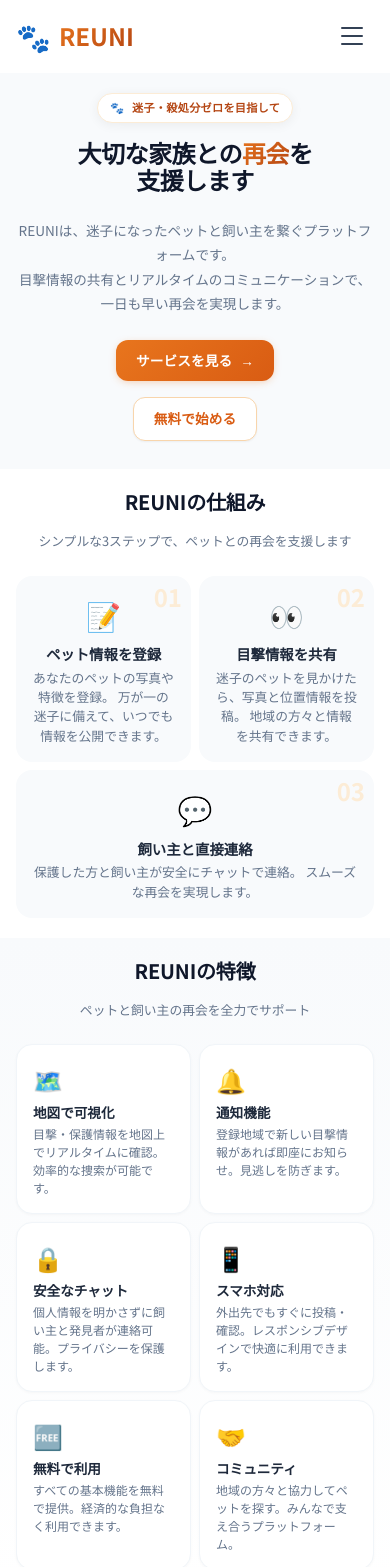
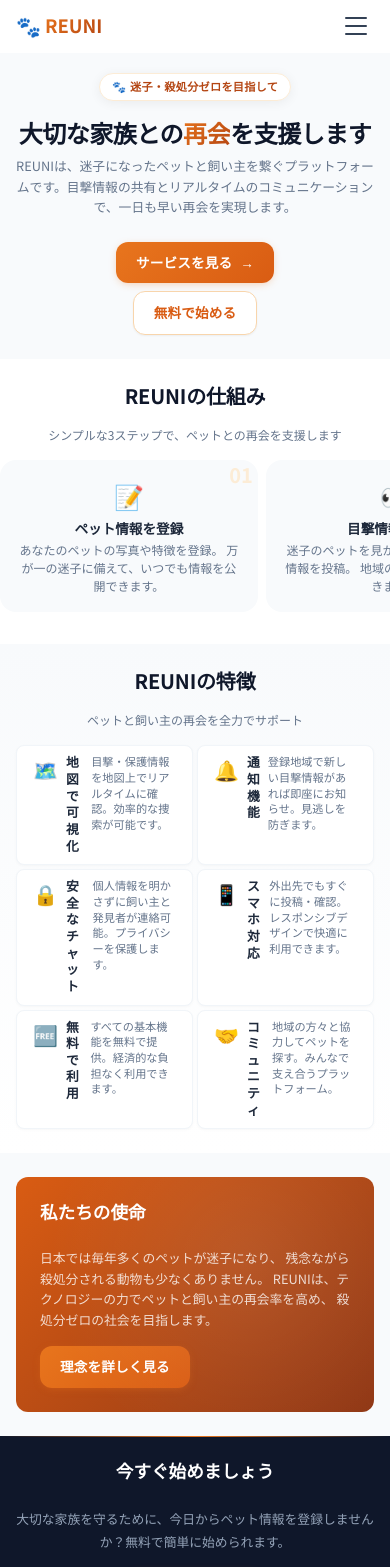
Before and after one commit to tsuga2486-boop/reuni, a Next.js app: page / in a window 390 px wide. Shown: the top 1567 px of the page. Built offline with nearby package versions, Linux system fonts and the light colour scheme; no server answers.

Commit message:
feat: mobile-first UI redesign - scroll carousels, icon list layout, hidden visuals

```diff
--- a/src/app/about/page.module.css
+++ b/src/app/about/page.module.css
@@ -507,62 +507,91 @@
     }
 }
 
-/* Mobile optimization */
+/* ===== Mobile-First Redesign ===== */
 @media (max-width: 767px) {
     .hero {
+        padding: var(--space-md) 0;
+    }
+
+    .heroSubtitle {
+        font-size: 0.75rem;
+    }
+
+    .story {
         padding: var(--space-lg) 0;
     }
 
-    .heroSubtitle {
+    .storyText p {
+        font-size: 0.75rem;
+        line-height: 1.6;
+    }
+
+    .storyVisual {
+        display: none;
+    }
+
+    /* バリューカード: アイコン横並び2列 */
+    .valuesSection {
+        padding: var(--space-lg) 0;
+    }
+
+    .valuesGrid {
+        grid-template-columns: repeat(2, 1fr);
+        gap: var(--space-xs);
+    }
+
+    .valueCard {
+        padding: var(--space-sm) var(--space-md);
+        display: flex;
+        flex-direction: row;
+        align-items: flex-start;
+        gap: var(--space-sm);
+    }
+
+    .valueIcon {
+        font-size: 1.25rem;
+        margin-bottom: 0;
+        flex-shrink: 0;
+    }
+
+    .valueCard h3 {
         font-size: 0.8rem;
     }
 
-    .story {
-        padding: var(--space-xl) 0;
+    .valueCard p {
+        font-size: 0.7rem;
+        line-height: 1.4;
     }
 
-    .storyText p {
+    /* チーム: コンパクト横並び */
+    .teamSection {
+        padding: var(--space-lg) 0;
+    }
+
+    .teamGrid {
+        grid-template-columns: repeat(2, 1fr);
+        gap: var(--space-xs);
+    }
+
+    .teamMember {
+        padding: var(--space-sm);
+        text-align: center;
+    }
+
+    .memberEmoji {
+        font-size: 1.5rem;
+    }
+
+    .teamMember h3 {
         font-size: 0.8rem;
     }
 
-    .storyVisual span {
-        font-size: 3rem;
-    }
-
-    /* バリューカードを2列に */
-    .valuesGrid {
-        grid-template-columns: repeat(2, 1fr);
-        gap: var(--space-sm);
-    }
-
-    .valueCard {
-        padding: var(--space-md);
-    }
-
-    .valueIcon {
-        font-size: 1.5rem;
-        margin-bottom: var(--space-xs);
-    }
-
-    .valueCard h3 {
-        font-size: 0.85rem;
-    }
-
-    .valueCard p {
-        font-size: 0.75rem;
-        line-height: 1.5;
-    }
-
-    .teamSection {
-        padding: var(--space-xl) 0;
-    }
-
-    .teamMember {
-        padding: var(--space-md);
+    .teamMember p {
+        font-size: 0.7rem;
     }
 
     .contactSection {
-        padding: var(--space-xl) 0;
+        padding: var(--space-lg) 0;
     }
 
     .contactCard {
@@ -570,14 +599,22 @@
     }
 
     .missionSection {
-        padding: var(--space-lg);
+        padding: var(--space-md);
+    }
+
+    .missionSection h2 {
+        font-size: 1rem;
+    }
+
+    .missionSection p {
+        font-size: 0.75rem;
     }
 
     .ctaSection {
-        padding: var(--space-xl) 0;
+        padding: var(--space-lg) 0;
     }
 
     .ctaContent>p {
-        font-size: 0.8rem;
+        font-size: 0.75rem;
     }
 }
--- a/src/app/page.module.css
+++ b/src/app/page.module.css
@@ -456,155 +456,218 @@
     border-color: var(--neutral-500);
 }
 
-/* Mobile optimization */
+/* ===== Mobile-First Redesign ===== */
 @media (max-width: 767px) {
+
+    /* --- Hero: コンパクトに --- */
     .hero {
         min-height: auto;
-        padding: var(--space-xl) 0 var(--space-2xl);
+        padding: var(--space-xl) 0 var(--space-lg);
     }
 
     .heroTitle {
         font-size: 1.5rem;
+        line-height: 1.3;
+        margin-bottom: var(--space-sm);
+    }
+
+    .heroTitle br {
+        display: none;
     }
 
     .heroDescription {
-        font-size: 0.85rem;
+        font-size: 0.8rem;
+        line-height: 1.6;
         margin-bottom: var(--space-lg);
+    }
+
+    .heroDescription br {
+        display: none;
     }
 
     .heroBadge {
         font-size: 0.7rem;
-        padding: 0.3rem 0.75rem;
+        padding: 0.25rem 0.75rem;
+        margin-bottom: var(--space-md);
+        gap: var(--space-xs);
+    }
+
+    .heroActions {
+        gap: var(--space-sm);
+    }
+
+    .heroActions .btn {
+        font-size: 0.8rem;
+        padding: 0.5rem 1rem;
+    }
+
+    /* --- Stats: 横一列 小さく --- */
+    .stats {
+        padding: var(--space-md) 0;
+        margin-top: -20px;
+    }
+
+    .statsGrid {
+        grid-template-columns: repeat(4, 1fr);
+        gap: var(--space-xs);
+    }
+
+    .statCard {
+        padding: var(--space-sm);
+        border-radius: var(--radius-md);
+    }
+
+    .statNumber {
+        font-size: 1rem;
+    }
+
+    .statLabel {
+        font-size: 0.6rem;
+    }
+
+    /* --- How It Works: 横スクロールカルーセル --- */
+    .howItWorks {
+        padding: var(--space-lg) 0;
+    }
+
+    .sectionHeader {
         margin-bottom: var(--space-md);
     }
 
-    .stats {
-        margin-top: -30px;
-        padding: var(--space-xl) 0;
-    }
-
-    .statCard {
-        padding: var(--space-md);
-    }
-
-    .statNumber {
-        font-size: 1.25rem;
-    }
-
-    .statLabel {
-        font-size: 0.7rem;
-    }
-
-    /* ステップを2列グリッドに */
-    .howItWorks {
-        padding: var(--space-xl) 0;
+    .sectionHeader p {
+        font-size: 0.75rem;
     }
 
     .stepsGrid {
-        grid-template-columns: repeat(2, 1fr);
+        display: flex;
+        overflow-x: auto;
+        scroll-snap-type: x mandatory;
+        -webkit-overflow-scrolling: touch;
         gap: var(--space-sm);
+        padding-bottom: var(--space-sm);
+        margin: 0 calc(-1 * var(--space-md));
+        padding-left: var(--space-md);
+        padding-right: var(--space-md);
+    }
+
+    .stepsGrid::-webkit-scrollbar {
+        display: none;
     }
 
     .stepCard {
+        flex: 0 0 72%;
+        scroll-snap-align: start;
         padding: var(--space-md);
     }
 
     .stepCard:last-child {
-        grid-column: 1 / -1;
+        grid-column: auto;
     }
 
     .stepIcon {
-        font-size: 1.75rem;
-        margin-bottom: var(--space-sm);
+        font-size: 1.5rem;
+        margin-bottom: var(--space-xs);
     }
 
     .stepNumber {
-        font-size: 1.5rem;
-        top: var(--space-sm);
-        right: var(--space-sm);
+        font-size: 1.25rem;
+        top: var(--space-xs);
+        right: var(--space-xs);
     }
 
     .stepCard h3 {
-        font-size: 0.9rem;
+        font-size: 0.85rem;
         margin-bottom: var(--space-xs);
     }
 
     .stepCard p {
-        font-size: 0.8rem;
+        font-size: 0.75rem;
         line-height: 1.5;
     }
 
-    /* フィーチャーを2列グリッドに */
+    /* --- Features: コンパクトなリスト + 偶数は2列 --- */
     .features {
-        padding: var(--space-xl) 0;
+        padding: var(--space-lg) 0;
     }
 
     .featuresGrid {
         grid-template-columns: repeat(2, 1fr);
-        gap: var(--space-sm);
+        gap: var(--space-xs);
     }
 
     .featureCard {
-        padding: var(--space-md);
+        padding: var(--space-sm) var(--space-md);
+        display: flex;
+        flex-direction: row;
+        align-items: flex-start;
+        gap: var(--space-sm);
+        border-radius: var(--radius-md);
     }
 
     .featureIcon {
-        font-size: 1.5rem;
-        margin-bottom: var(--space-xs);
+        font-size: 1.25rem;
+        margin-bottom: 0;
+        flex-shrink: 0;
     }
 
     .featureCard h4 {
-        font-size: 0.85rem;
-        margin-bottom: var(--space-xs);
+        font-size: 0.8rem;
+        margin-bottom: 2px;
     }
 
     .featureCard p {
-        font-size: 0.75rem;
-        line-height: 1.5;
+        font-size: 0.7rem;
+        line-height: 1.4;
     }
 
-    /* ミッションプレビュー圧縮 */
+    /* --- Mission: ビジュアル非表示、テキストのみ --- */
     .missionPreview {
-        padding: var(--space-xl) 0;
+        padding: var(--space-lg) 0;
     }
 
     .missionCard {
         padding: var(--space-lg);
+        border-radius: var(--radius-lg);
+    }
+
+    .missionContent h2 {
+        font-size: 1.1rem;
     }
 
     .missionText {
-        font-size: 0.85rem;
+        font-size: 0.8rem;
+        line-height: 1.6;
         margin-bottom: var(--space-md);
     }
 
     .missionVisual {
-        height: 120px;
+        display: none;
     }
 
-    .missionEmoji {
-        font-size: 3rem;
+    /* --- CTA: シンプルなバナー --- */
+    .cta {
+        padding: var(--space-lg) 0;
     }
 
-    .missionEmojiSmall1,
-    .missionEmojiSmall2 {
-        font-size: 1.25rem;
-    }
-
-    /* セクションヘッダー圧縮 */
-    .sectionHeader {
-        margin-bottom: var(--space-lg);
-    }
-
-    .sectionHeader p {
-        font-size: 0.8rem;
-    }
-
-    /* CTA圧縮 */
-    .cta {
-        padding: var(--space-xl) 0;
+    .ctaContent h2 {
+        font-size: 1.1rem;
     }
 
     .ctaContent p {
-        font-size: 0.85rem;
+        font-size: 0.8rem;
+        margin-bottom: var(--space-md);
+    }
+
+    .ctaContent p br {
+        display: none;
+    }
+
+    .ctaActions {
+        gap: var(--space-sm);
+    }
+
+    .ctaActions .btn {
+        font-size: 0.8rem;
+        padding: 0.5rem 1rem;
     }
 }
--- a/src/app/service/page.module.css
+++ b/src/app/service/page.module.css
@@ -254,62 +254,84 @@
     box-shadow: 0 8px 24px rgba(0, 0, 0, 0.2);
 }
 
-/* Mobile optimization */
+/* ===== Mobile-First Redesign ===== */
 @media (max-width: 767px) {
     .hero {
+        padding: var(--space-md) 0;
+    }
+
+    .heroSubtitle {
+        font-size: 0.75rem;
+    }
+
+    .services {
+        margin-top: -15px;
         padding: var(--space-lg) 0;
     }
 
-    .heroSubtitle {
+    /* サービスカード: アイコン横並び2列 */
+    .servicesGrid {
+        grid-template-columns: repeat(2, 1fr);
+        gap: var(--space-xs);
+    }
+
+    .serviceCard {
+        padding: var(--space-sm) var(--space-md);
+        display: flex;
+        flex-direction: row;
+        align-items: flex-start;
+        gap: var(--space-sm);
+    }
+
+    .serviceIcon {
+        font-size: 1.25rem;
+        margin-bottom: 0;
+        flex-shrink: 0;
+    }
+
+    .serviceCard h3 {
         font-size: 0.8rem;
     }
 
-    .services {
-        margin-top: -20px;
-        padding: var(--space-xl) 0;
+    .serviceCard p {
+        font-size: 0.7rem;
+        line-height: 1.4;
     }
 
-    /* サービスカードを2列に */
-    .servicesGrid {
-        grid-template-columns: repeat(2, 1fr);
-        gap: var(--space-sm);
+    /* フロー: 横スクロール */
+    .usageSection {
+        padding: var(--space-lg) 0;
     }
 
-    .serviceCard {
-        padding: var(--space-md);
+    .flowSteps {
+        display: flex;
+        overflow-x: auto;
+        scroll-snap-type: x mandatory;
+        -webkit-overflow-scrolling: touch;
+        gap: var(--space-sm);
+        margin: 0 calc(-1 * var(--space-md));
+        padding: 0 var(--space-md) var(--space-sm);
     }
 
-    .serviceIcon {
-        font-size: 1.5rem;
-        margin-bottom: var(--space-xs);
-    }
-
-    .serviceCard h3 {
-        font-size: 0.85rem;
-    }
-
-    .serviceCard p {
-        font-size: 0.75rem;
-        line-height: 1.5;
-    }
-
-    .usageSection {
-        padding: var(--space-xl) 0;
+    .flowSteps::-webkit-scrollbar {
+        display: none;
     }
 
     .flowStep {
+        flex: 0 0 75%;
+        scroll-snap-align: start;
         padding: var(--space-md);
     }
 
     .flowStep h3 {
-        font-size: 0.85rem;
+        font-size: 0.8rem;
     }
 
     .flowStep p {
-        font-size: 0.75rem;
+        font-size: 0.7rem;
     }
 
     .ctaCard {
-        padding: var(--space-lg);
+        padding: var(--space-md);
     }
 }
--- a/src/components/layout/Header.module.css
+++ b/src/components/layout/Header.module.css
@@ -291,3 +291,28 @@
         padding-left: var(--space-lg);
     }
 }
+
+/* ===== Mobile Header ===== */
+@media (max-width: 767px) {
+    .headerInner {
+        height: 52px;
+    }
+
+    .logo {
+        font-size: 1.15rem;
+        gap: 0.25rem;
+    }
+
+    .logoIcon {
+        font-size: 1.25rem;
+    }
+
+    .menuToggle {
+        width: 36px;
+        height: 36px;
+    }
+
+    .navOpen {
+        top: 52px;
+    }
+}
```
Also changed, not shown: src/components/layout/Footer.module.css (+27 -9 lines).
